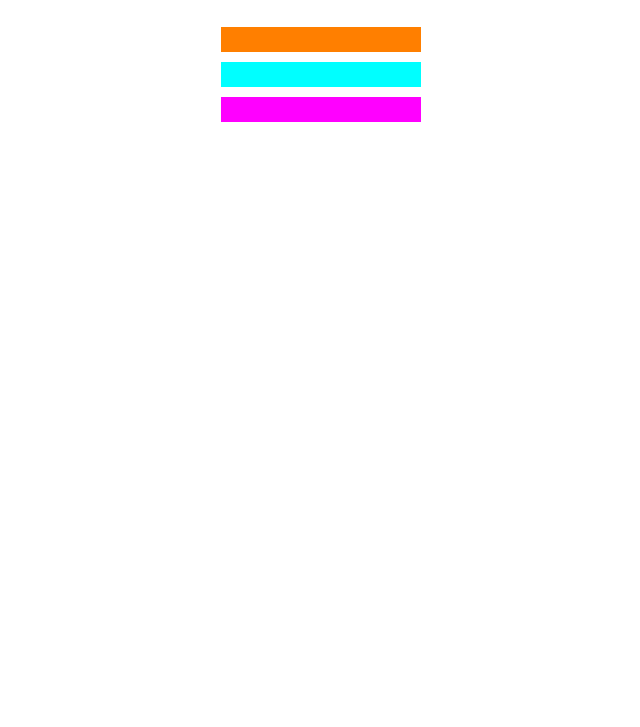
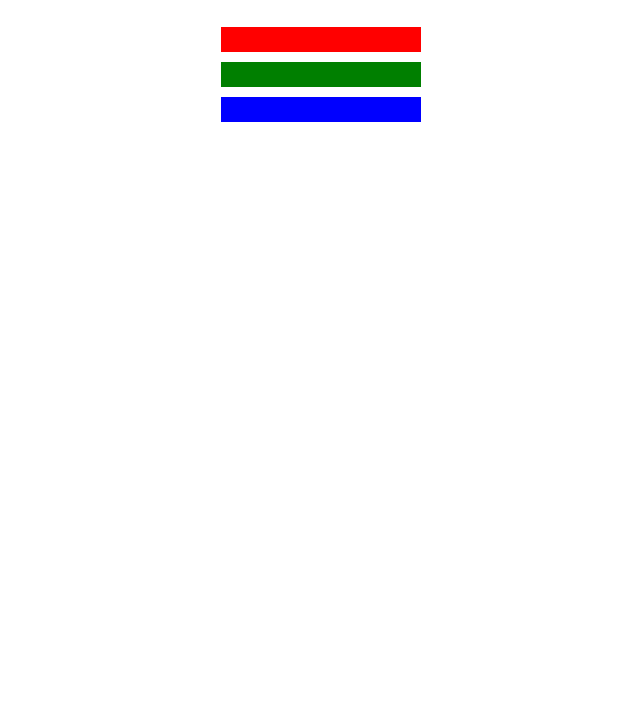
Before and after one commit to i-prince/CSS-colored-markers, a plain HTML site: page index.html in a window 1280 px wide. Shown: the part 73-800 px from the top of the page, without its empty margins (319-959 px from the left). Drawn offline with Linux system fonts and the light colour scheme.

Commit message:
Add RGB, HSL, and Hexadecimal Color Codes

```diff
--- a/index.html
+++ b/index.html
@@ -11,13 +11,13 @@
     <body>
         <h1>CSS Color Markers</h1>
         <div class="container">
-            <div class="marker one">
+            <div class="marker red">
             </div>
 
-            <div class="marker two">
+            <div class="marker green">
             </div>
 
-            <div class="marker three">
+            <div class="marker blue">
             </div>
         </div>
 
--- a/styles.css
+++ b/styles.css
@@ -8,16 +8,16 @@ h1 {
     margin: 10px auto;
 }
 
-.marker.one {
-    background-color: rgb(255, 127, 0);
+.marker.red {
+    background: rgb(255, 0, 0);
 }
 
-.marker.two {
-    background-color: rgb(0, 255, 255);
+.marker.green {
+    background-color: #007F00;
 }
 
-.marker.three {
-    background-color: rgb(255, 0, 255);
+.marker.blue {
+    background-color: hsl(240, 100%, 50%);
 }
 
 .container {
```
